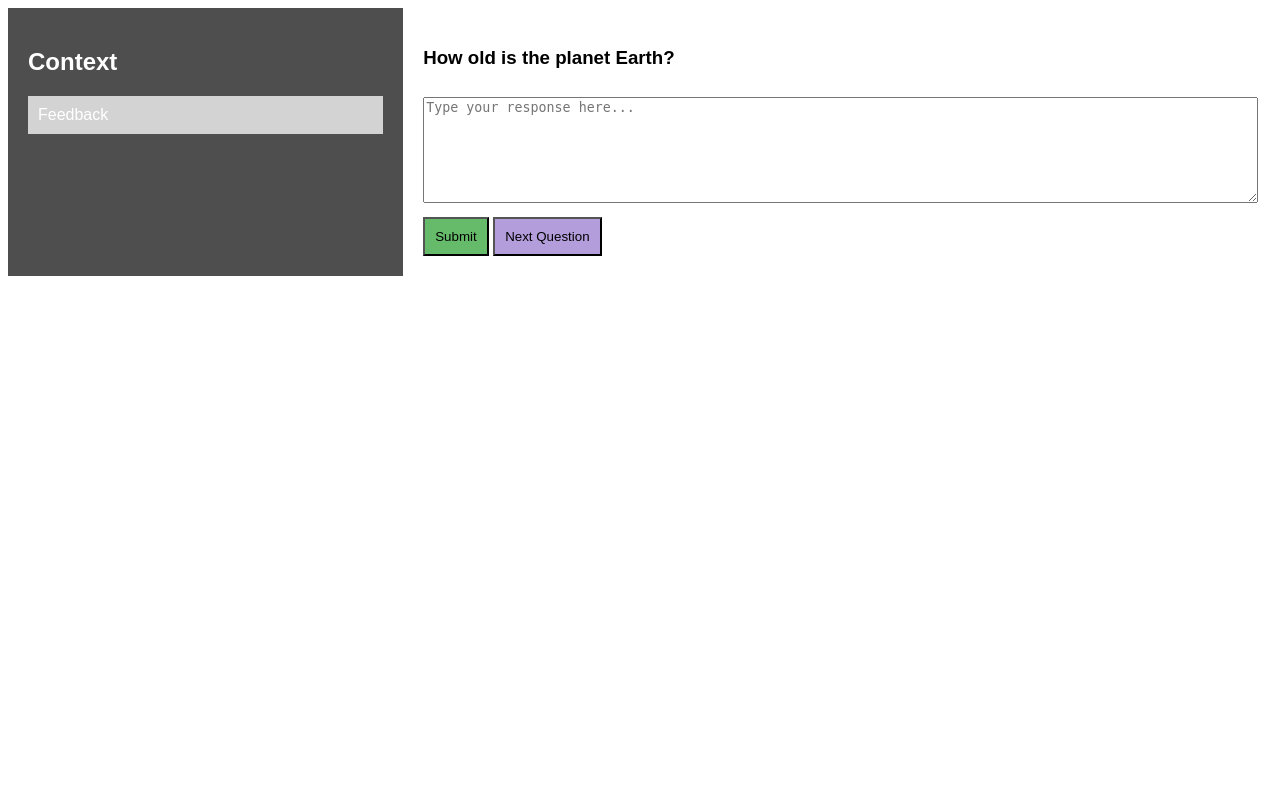
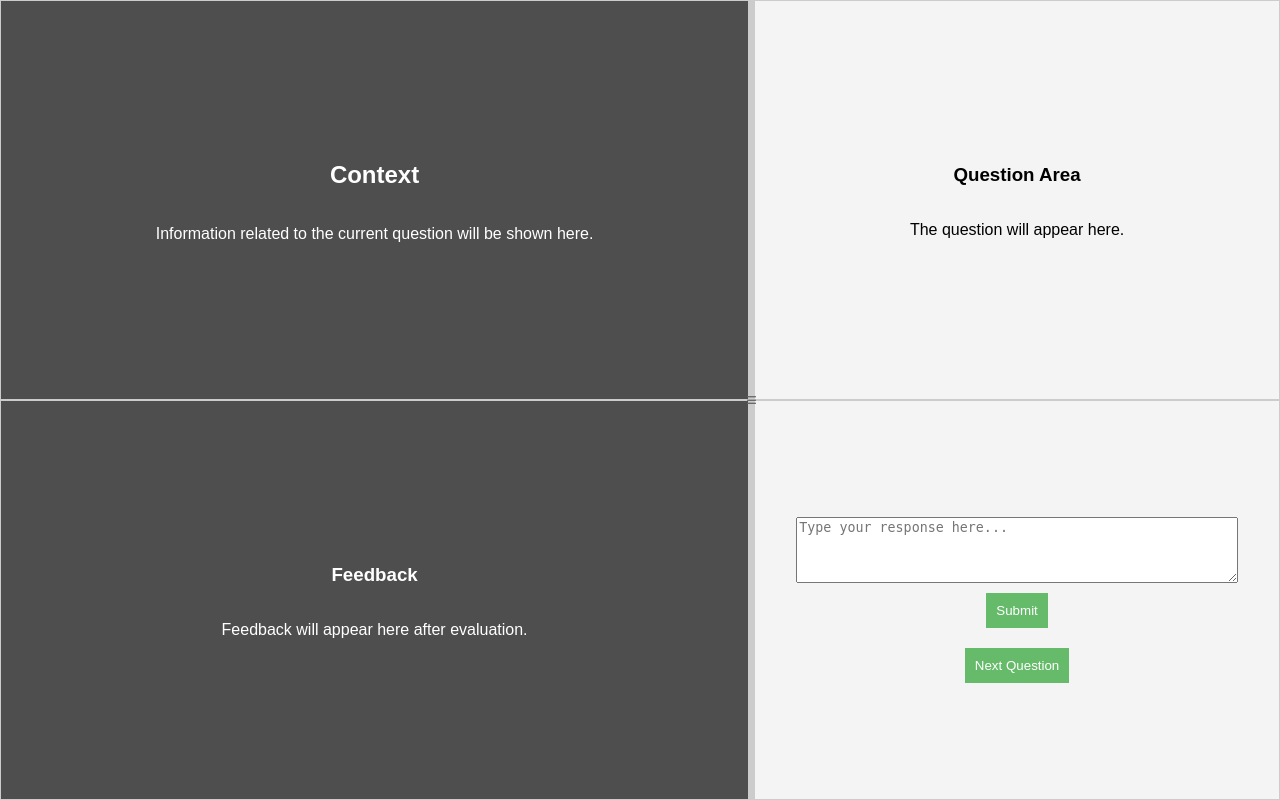
Before and after one commit to DdIiVvYyAaMm/DSA-Tutor-App, a Flask app: page / in a window 1280 px wide. Run offline with Flask 3, Linux system fonts and the light colour scheme.

Commit message:
UI Overhaul and Structure

```diff
--- /dev/null
+++ b/static/css/style.css
@@ -0,0 +1,75 @@
+body {
+    margin: 0;
+    font-family: Arial, sans-serif;
+}
+
+.container {
+    display: flex;
+    height: 100vh;
+    overflow: hidden;
+}
+
+#left-panel, #right-panel {
+    display: flex;
+    flex-direction: column;
+    flex-grow: 1;
+}
+
+#left-panel {
+    background-color: #4e4e4e;
+    color: white;
+    min-width: 0;
+    max-width: 80%;
+    display: flex;
+    flex-direction: column;
+    justify-content: space-between;
+}
+
+#right-panel {
+    background-color: #f4f4f4;
+    flex-grow: 1;
+    min-width: 200px;
+}
+
+#divider {
+    width: 5px;
+    background-color: #ccc;
+    cursor: col-resize;
+    position: relative;
+}
+
+#slider-icon {
+    position: absolute;
+    top: 50%;
+    left: 50%;
+    transform: translate(-50%, -50%);
+    font-size: 18px;
+    color: #666;
+    cursor: col-resize;
+    user-select: none;
+}
+
+.section {
+    border: 1px solid #ccc;
+    padding: 20px;
+    display: flex;
+    flex-direction: column;
+    justify-content: center;
+    align-items: center;
+    height: 50%;
+}
+
+.button {
+    margin: 10px;
+    padding: 10px;
+    cursor: pointer;
+    background-color: #66bb6a;
+    border: none;
+    color: white;
+}
+
+#response {
+    width: 90%;
+    height: 60px;
+    margin-top: 10px;
+}
--- /dev/null
+++ b/static/js/script.js
@@ -0,0 +1,73 @@
+document.getElementById('submit').addEventListener('click', submitAnswer);
+document.getElementById('next').addEventListener('click', nextQuestion);
+
+let isResizing = false;
+const divider = document.getElementById('divider');
+const leftPanel = document.getElementById('left-panel');
+const rightPanel = document.getElementById('right-panel');
+
+// Mouse down event to start resizing
+divider.addEventListener('mousedown', (e) => {
+    isResizing = true;
+    document.body.style.cursor = 'col-resize';
+});
+
+// Mouse move event to resize the panels
+document.addEventListener('mousemove', (e) => {
+    if (!isResizing) return;
+
+    // Get the mouse position relative to the container
+    const newWidth = e.clientX;
+    const containerWidth = document.querySelector('.container').offsetWidth;
+
+    // Allow the left panel to be minimized to 5px while ensuring the right panel has at least 200px
+    if (newWidth >= 5 && newWidth <= containerWidth - 200) {
+        leftPanel.style.width = `${newWidth}px`;
+        rightPanel.style.width = `${containerWidth - newWidth - 5}px`; // Adjust right panel width dynamically
+    }
+});
+
+// Mouse up event to stop resizing
+document.addEventListener('mouseup', () => {
+    isResizing = false;
+    document.body.style.cursor = 'default';
+});
+
+function submitAnswer() {
+    const question = document.getElementById('question-area').textContent;
+    const userResponse = document.getElementById('response').value;
+
+    if (!userResponse.trim()) {
+        alert('Please enter your response!');
+        return;
+    }
+
+    fetch('/evaluate', {
+        method: 'POST',
+        headers: {
+            'Content-Type': 'application/json',
+        },
+        body: JSON.stringify({ question: question, user_response: userResponse }),
+    })
+    .then(response => {
+        if (!response.ok) {
+            throw new Error('Network response was not ok');
+        }
+        return response.json(); // Make sure this matches the server response type
+    })
+    .then(data => {
+        if (data.error) {
+            document.getElementById('feedback').textContent = `Error: ${data.error}`;
+        } else {
+            document.getElementById('feedback').textContent = data.feedback;
+        }
+    })
+    .catch(error => {
+        console.error('Error:', error);
+        document.getElementById('feedback').textContent = 'An error occurred. Please try again.';
+    });
+}
+
+function nextQuestion() {
+    alert('Next question functionality is not implemented yet.');
+}
--- a/templates/index.html
+++ b/templates/index.html
@@ -4,57 +4,36 @@
     <meta charset="UTF-8">
     <meta name="viewport" content="width=device-width, initial-scale=1.0">
     <title>DSA Tutor App</title>
-    <style>
-        body { font-family: Arial, sans-serif; display: flex; }
-        #context { width: 30%; background-color: #4e4e4e; color: white; padding: 20px; }
-        #feedback { background-color: #d3d3d3; padding: 10px; margin-top: 10px; }
-        #question-area { width: 70%; padding: 20px; }
-        #response { width: 100%; height: 100px; margin-top: 10px; }
-        #submit, #next { margin-top: 10px; padding: 10px; }
-        #submit { background-color: #66bb6a; cursor: pointer; }
-        #next { background-color: #b39ddb; cursor: pointer; }
-    </style>
+    <link rel="stylesheet" href="{{ url_for('static', filename='css/style.css') }}">
 </head>
 <body>
-    <div id="context">
-        <h2>Context</h2>
-        <div id="feedback">Feedback</div>
-    </div>
-    <div id="question-area">
-        <h3 id="question">How old is the planet Earth?</h3>
-        <textarea id="response" placeholder="Type your response here..."></textarea>
-        <button id="submit" onclick="submitAnswer()">Submit</button>
-        <button id="next" onclick="nextQuestion()">Next Question</button>
+    <div class="container">
+        <div id="left-panel">
+            <div id="context" class="section">
+                <h2>Context</h2>
+                <p>Information related to the current question will be shown here.</p>
+            </div>
+            <div id="feedback" class="section">
+                <h3>Feedback</h3>
+                <p>Feedback will appear here after evaluation.</p>
+            </div>
+        </div>
+        <div id="divider">
+            <div id="slider-icon">≡</div>
+        </div>
+        <div id="right-panel">
+            <div id="question-area" class="section">
+                <h3>Question Area</h3>
+                <p>The question will appear here.</p>
+            </div>
+            <div id="answer-area" class="section">
+                <textarea id="response" placeholder="Type your response here..."></textarea>
+                <button id="submit" class="button">Submit</button>
+                <button id="next" class="button">Next Question</button>
+            </div>
+        </div>
     </div>
 
-    <script>
-        function submitAnswer() {
-            const question = document.getElementById('question').textContent;
-            const userResponse = document.getElementById('response').value;
-
-            if (!userResponse.trim()) {
-                alert('Please enter your response!');
-                return;
-            }
-
-            fetch('/evaluate', {
-                method: 'POST',
-                headers: {
-                    'Content-Type': 'application/json',
-                },
-                body: JSON.stringify({ question: question, user_response: userResponse }),
-            })
-            .then(response => response.json())
-            .then(data => {
-                document.getElementById('feedback').textContent = data.feedback;
-            })
-            .catch(error => console.error('Error:', error));
-        }
-
-        function nextQuestion() {
-            // Logic for loading the next question can go here
-            alert('Next question functionality is not implemented yet.');
-        }
-    </script>
+    <script src="{{ url_for('static', filename='js/script.js') }}"></script>
 </body>
 </html>
```
Also changed, not shown: app.py (+9 -0 lines), 1 other file.
